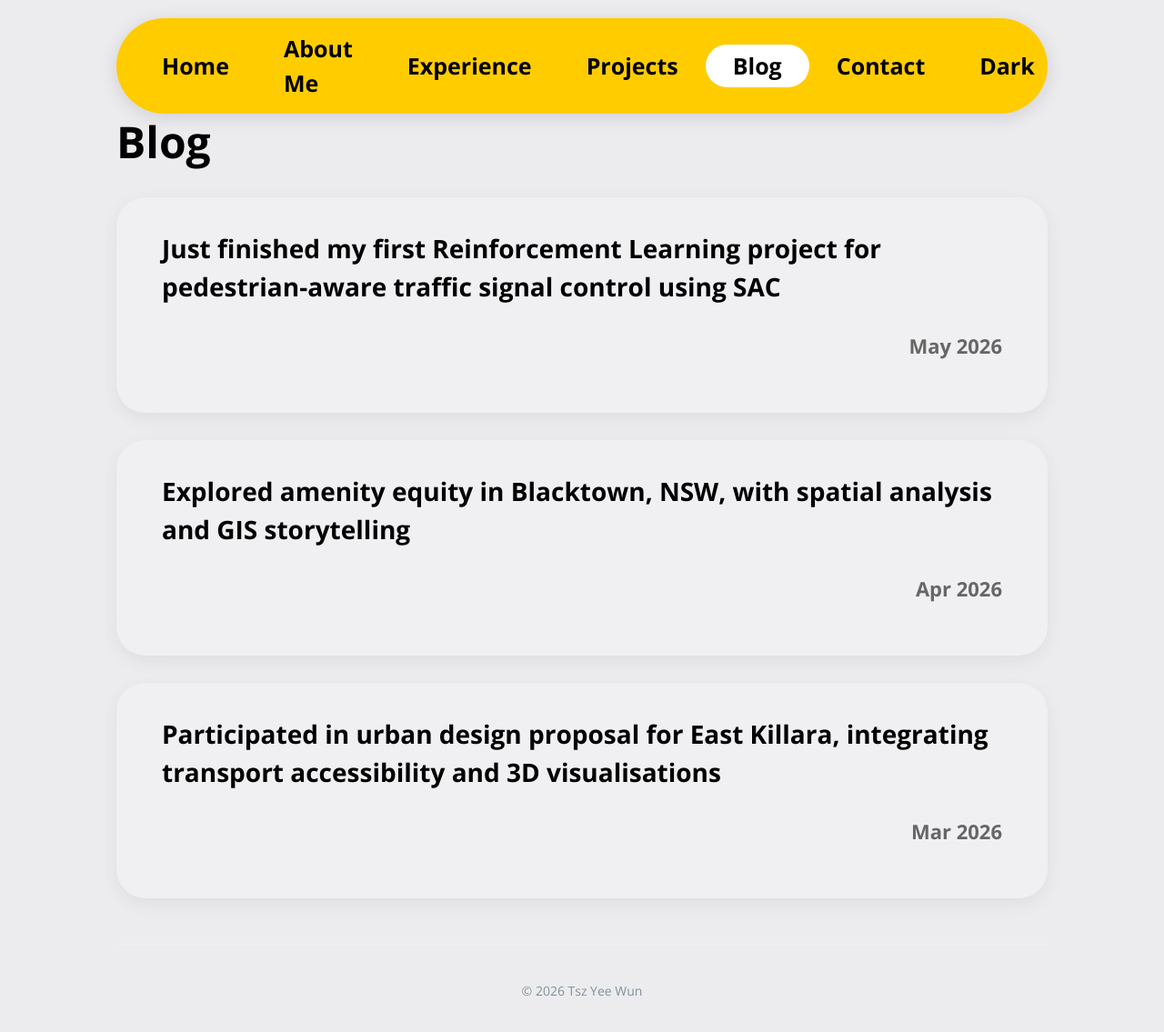
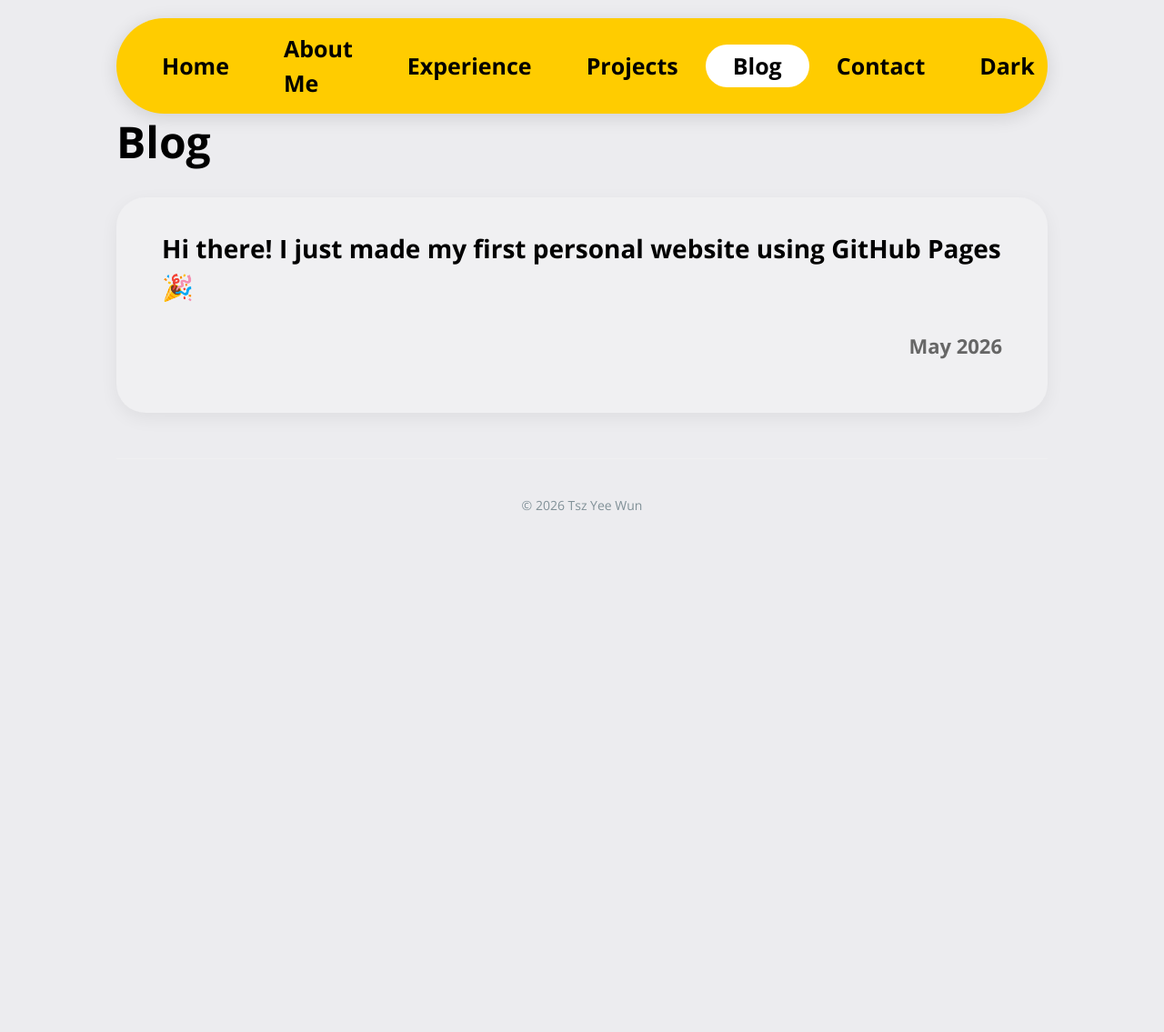
Before and after one commit to tszyeewun/tszyeewun.github.io, a Jekyll site: the page built from blog.html, in a window 1280 px wide and 1190 px high. Shown: the top 1135 px of the window at 91% size. Built offline with Jekyll 4.4.1, drawn with Linux system fonts in a browser that asks for light colours.

Commit message:
Revise blog entry and clean up old posts
Updated blog content and removed older entries.

```diff
--- a/blog.html
+++ b/blog.html
@@ -10,30 +10,10 @@ title: Blog
   <!-- Blog 1 -->
   <div class="about-card blog-card">
     <p class="blog-content">
-      Just finished my first Reinforcement Learning project for pedestrian-aware traffic signal control using SAC
+      Hi there! I just made my first personal website using GitHub Pages 🎉
     </p>
     <p class="blog-date">
       May 2026
-    </p>
-  </div>
-
-  <!-- Blog 2 -->
-  <div class="about-card blog-card">
-    <p class="blog-content">
-      Explored amenity equity in Blacktown, NSW, with spatial analysis and GIS storytelling
-    </p>
-    <p class="blog-date">
-      Apr 2026
-    </p>
-  </div>
-
-  <!-- Blog 3 -->
-  <div class="about-card blog-card">
-    <p class="blog-content">
-      Participated in urban design proposal for East Killara, integrating transport accessibility and 3D visualisations
-    </p>
-    <p class="blog-date">
-      Mar 2026
     </p>
   </div>
 
```
